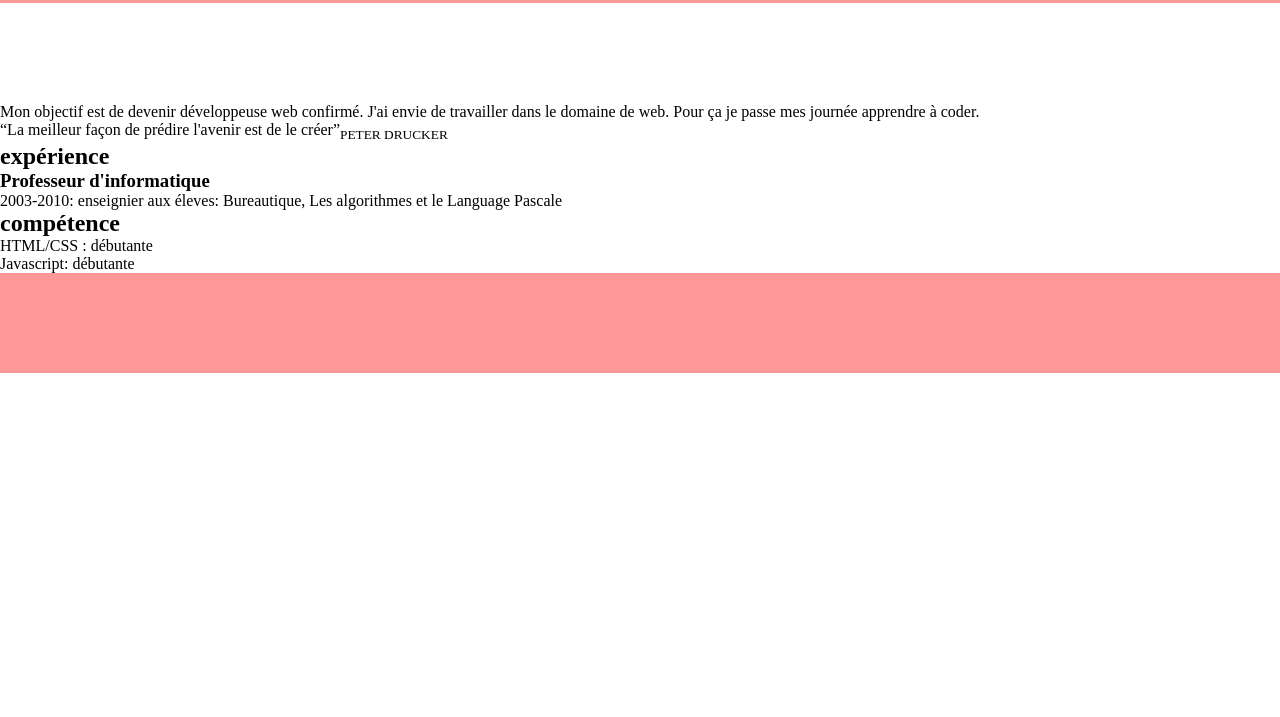
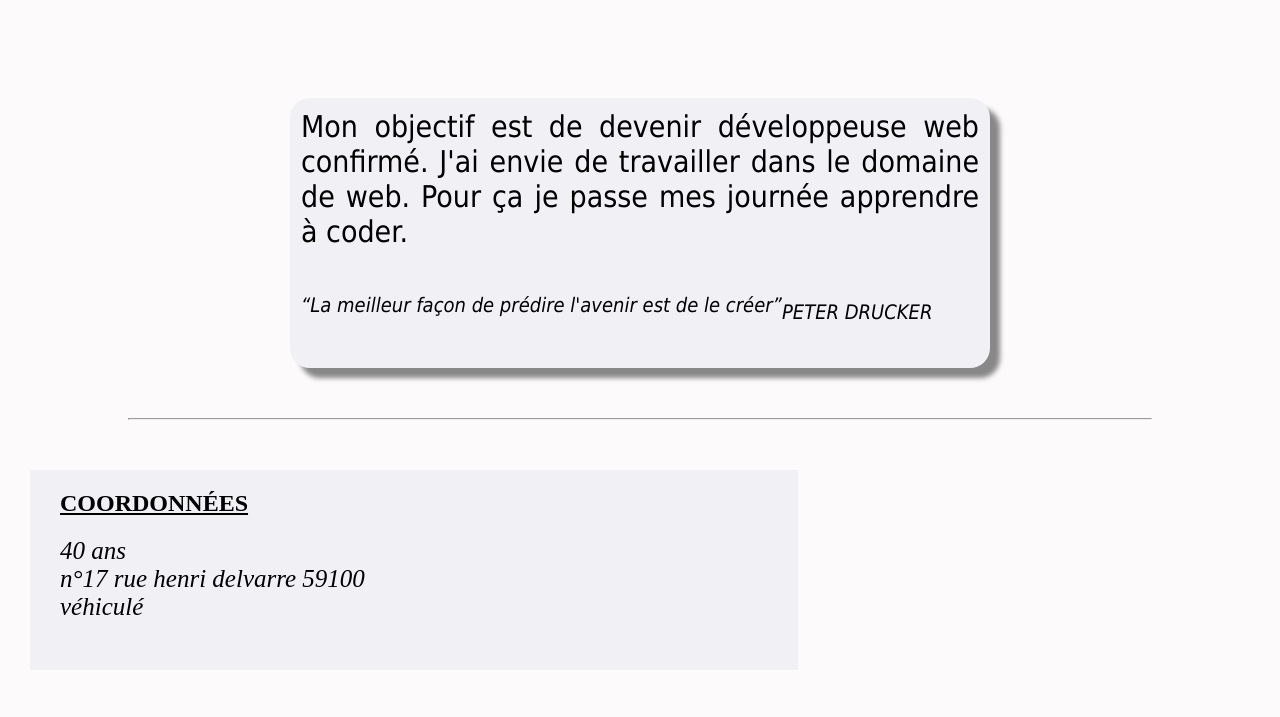
Before and after one commit to bettoumi/depotsimploncv, a plain HTML site: page index.html in a window 1280 px wide. Shown: the part 107-824 px from the top of the page. Before the commit the page ends 800 px from the top, so only its background shows below. Drawn offline with nearby package versions, Linux system fonts and the light colour scheme.

Commit message:
Do the style of the sections

```diff
--- a/index.html
+++ b/index.html
@@ -4,13 +4,13 @@
 	<meta charset="UTF-8">
 	<title>cv-ouaja</title>
 	<link rel="stylesheet"  href="style.css">
-	<link href="https://fonts.googleapis.com/css?family=Libre+Baskerville" rel="stylesheet">
+	<link href="https://fonts.googleapis.com/css?family=Libre+Baskerville|Pacifico" rel="stylesheet">
 </head>
 <body>
 	<!-- Start of head -->
 	<header  class="header">
 		<h1>OUAJA SAHBIA</h1>
-		<ul class="menu">
+			<ul class="menu">
 			<li><a href="#apropos"> à propos</a></li>
 			<li><a href="#">protfolio</a></li>
 			<li><a href="#">contact</a></li>
@@ -19,15 +19,25 @@
 	<!-- header -->
 	<!-- start of présentation  -->
 	<section id="apropos">
-		<article class="art">
-			<p>Mon objectif est de devenir développeuse web confirmé. J'ai envie de travailler dans le domaine de web. Pour ça je passe mes journée  apprendre à  coder.</p>
+		<article  id="description">
+			<p>Mon objectif est de devenir développeuse web confirmé. J'ai envie de travailler dans le domaine de web. Pour ça je passe mes journée  apprendre à  coder.</p><br>
 			<p><q>La meilleur façon de prédire l'avenir est de le créer</q><sub>PETER DRUCKER</sub> </p>
 		</article>
+		<hr>
+		<article class="art">
+			<h2>Coordonnées</h2>
+
+			  <p>40 ans<br>
+			  	 n°17 rue henri delvarre 59100<br>
+			  	 véhiculé
+			  </p>
+		</article>
 	<!-- start of expérience  -->
+
 		<article class="art">
 			<h2>expérience</h2>
 			  <h3>Professeur d'informatique</h3>
-			  <p> 2003-2010: enseignier aux éleves: Bureautique, Les algorithmes et le Language Pascale</p>
+			  <p> 2003-2010 enseigner Bureautique, Les algorithmes et le Langage Pascale</p>
 		</article>
 		<!-- start of skills -->
 		<article class="art">
@@ -41,6 +51,11 @@
 		</article>
 
 	</section>
+	<section id="#portfolio">
+	</section>
+	<section id="#contact">
+	</section>
+	<hr>
      <!-- start of footer -->
 	<footer class="header">
 
--- a/style.css
+++ b/style.css
@@ -3,17 +3,24 @@
 	padding: 0px;
 	box-sizing: border-box;
 }
+body{
+	background-color:#fcfafb;
+}
+/*style the head*/
 .header{
 	background-color:#FF9999;;
 	width:100%;
-	height: 100px;
+	height: 105px;
 	margin-bottom: 100px;
+	border: 1px solid transparent;
+	border-radius: 10px;
 }
 .header h1{
  margin-top: 10px;
  padding: 10px ;
  text-align: center;
  font-family: 'Libre Baskerville', serif;
+
 }
 .menu ul{
 	list-style-type: none;
@@ -36,6 +43,55 @@
 }
 .menu li:hover a{
 
-	color:#ec115d;
+	color:#ae023e;
 	font-size: 23px;
 }
+/* style the description article*/
+#description{
+	border: 1px solid transparent;
+ 	border-radius: 20px;
+ 	background-color:#f0f0f5;
+ 	font-size:30px;
+ 	font-family: tahoma;
+ 	height: 270px;
+ 	width: 700px;
+ 	padding:10px 10px;
+ 	margin: 50px auto;
+ 	text-align: justify;
+ 	box-shadow: 10px 10px 5px #888888;
+ }
+ q, sub{
+ 	font-size: 20px;
+ 	font-style:italic;
+ }
+ hr{
+ 	width: 80%;
+ 	margin: auto;
+ 	color:#FF9999;
+ }
+/*style article art*/
+.art{
+	width: 60%;
+	height: 200px;
+	background-color: #f0f0f5;
+	margin-left:30px;
+	margin-bottom: 30px;
+	margin-top: 50px;
+	padding-left: 30px;
+	font-family:'Libre+Baskerville' serif;
+
+	/*box-shadow: 3px 3px 2px #888888;*/
+}
+.art h2{
+	text-transform: uppercase;
+	text-decoration: underline;
+	padding-bottom: 20px;
+	padding-top: 20px;
+}
+.art p, li{
+	font-size: 25px;
+	font-style: italic;
+}
+footer{
+	margin-top: 50px;
+}
```
